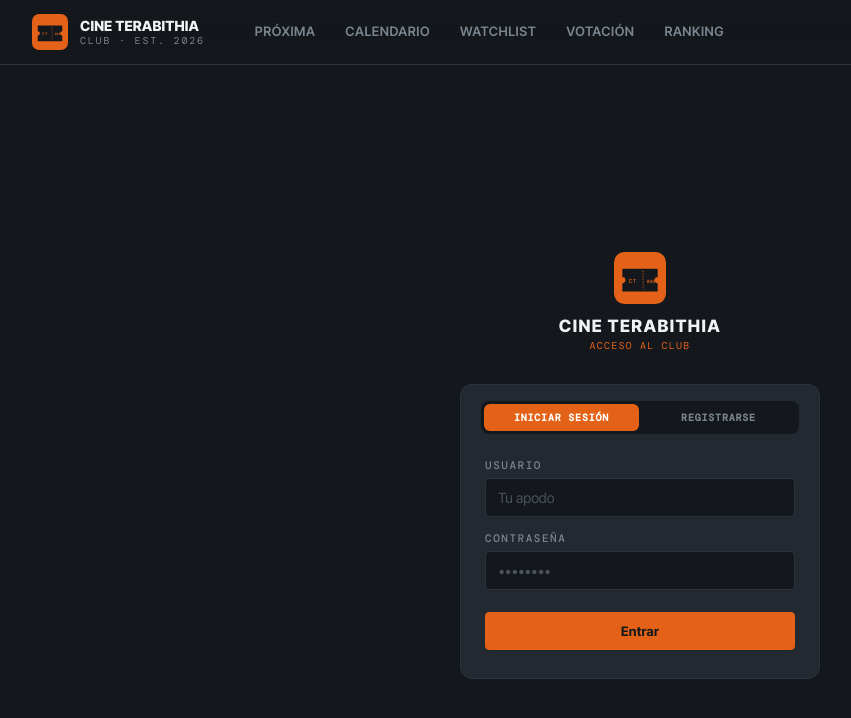
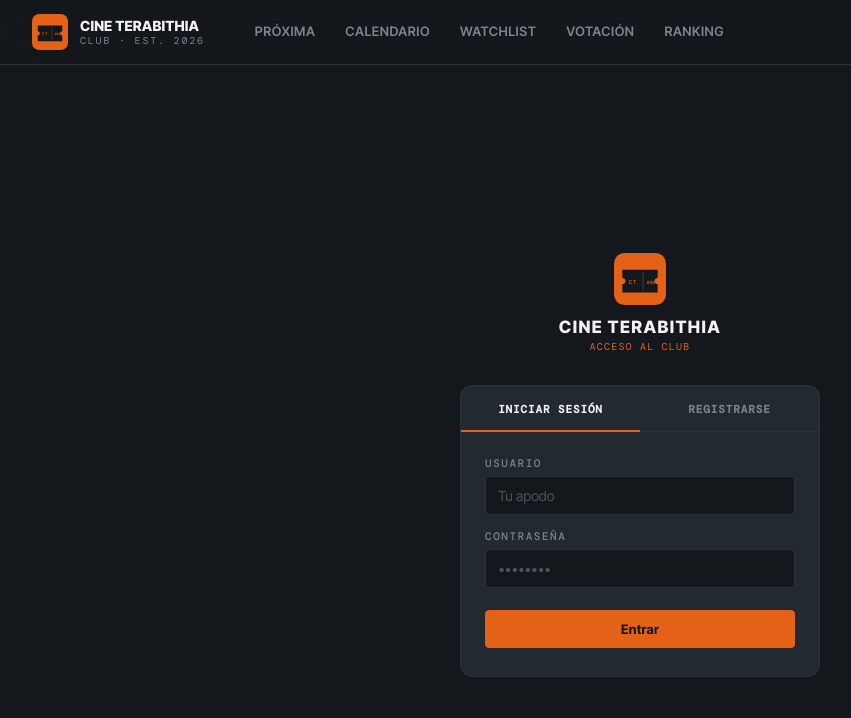
Before and after one commit to julianfere/cine-terabithia, a Next.js app: page /login in a window 1280 px wide. Shown: the top 718 px of the page, without its empty margins (0-851 px from the left). Built offline with nearby package versions, Linux system fonts and the light colour scheme; no server answers.

Commit message:
redesign: plain tabs with accent underline for login/register

```diff
--- a/src/app/login/LoginForm.tsx
+++ b/src/app/login/LoginForm.tsx
@@ -64,9 +64,8 @@ export default function LoginForm() {
       {/* Card */}
       <div style={{ width: '100%', maxWidth: 360, background: 'var(--bg-card)', border: '1px solid var(--line)', borderRadius: 'var(--radius-lg)', overflow: 'hidden' }}>
 
-        {/* Segmented control */}
-        <div style={{ display: 'flex', padding: '16px 20px 0' }}>
-          <div style={{ display: 'flex', background: 'var(--bg)', borderRadius: 8, padding: 3, gap: 2, width: '100%' }}>
+        {/* Tabs */}
+        <div style={{ display: 'flex', borderBottom: '1px solid var(--line)' }}>
           {(['login', 'register'] as const).map((m) => (
             <button
               key={m}
@@ -74,24 +73,24 @@ export default function LoginForm() {
               onClick={() => switchMode(m)}
               style={{
                 flex: 1,
-                  padding: '7px 0',
-                  background: mode === m ? 'var(--accent)' : 'transparent',
-                  color: mode === m ? '#fff' : 'var(--ink-mute)',
+                padding: '16px 0 14px',
+                background: 'transparent',
+                color: mode === m ? 'var(--ink)' : 'var(--ink-mute)',
                 border: 'none',
-                  borderRadius: 6,
+                borderBottom: mode === m ? '2px solid var(--accent)' : '2px solid transparent',
                 cursor: 'pointer',
                 fontFamily: 'var(--font-mono)',
-                  fontSize: 10,
+                fontSize: 11,
                 fontWeight: 700,
                 letterSpacing: '0.08em',
                 textTransform: 'uppercase',
-                  transition: 'background 0.15s, color 0.15s',
+                transition: 'color 0.15s, border-color 0.15s',
+                marginBottom: -1,
               }}
             >
               {m === 'login' ? 'Iniciar sesión' : 'Registrarse'}
             </button>
           ))}
-          </div>
         </div>
 
         {/* Form */}
```
Lines whose indentation alone changed are shown as unchanged.
